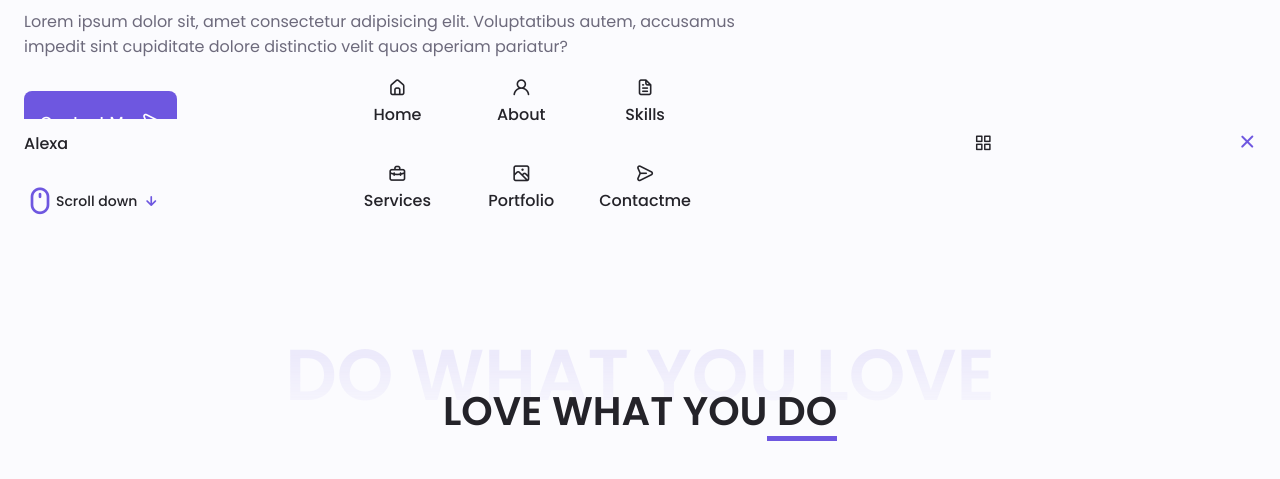
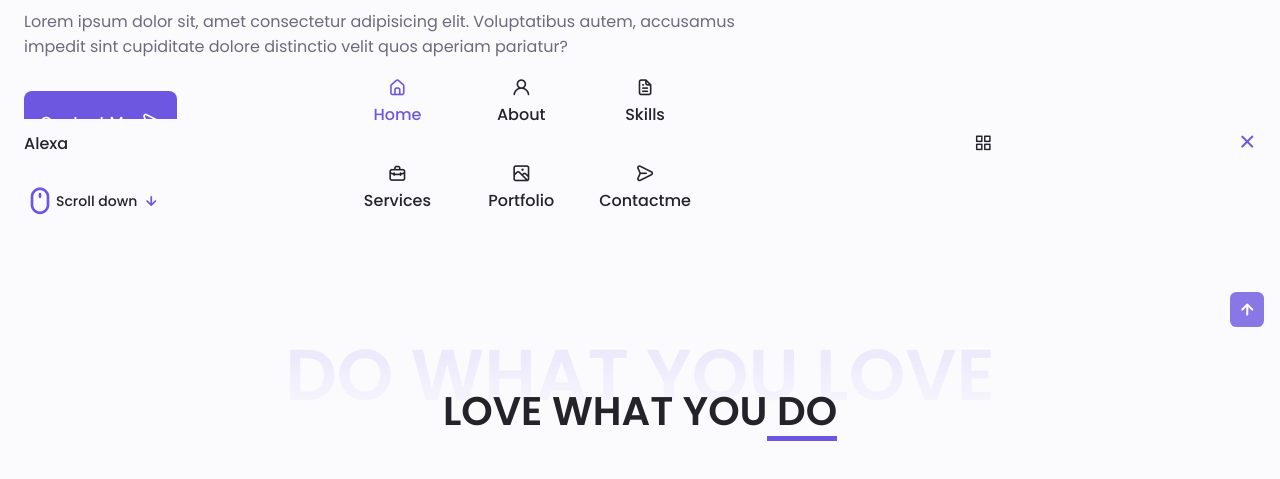
Before and after one commit to mehmetbasak/portfolio-web, a plain HTML site: page index.html in a window 1280 px wide. Shown: the part 633-1112 px from the top of the page. Drawn offline with nearby package versions, Linux system fonts and the light colour scheme.

Commit message:
SHOW SCROLL has been added

```diff
--- a/assets/css/style.css
+++ b/assets/css/style.css
@@ -241,6 +241,14 @@ img {
 
 
 /* Active Link */
+
+.active-link{
+  color: var(--first-color);
+}
+
+.scroll-header{
+  box-shadow:  0 -1px 4px rgba(0, 0, 0, .15);
+}
 
 /*Change Background color*/
 
@@ -1273,3 +1281,31 @@ color: var(--first-color-lighter);
 .footer__social{
   color: #fff;
 }
+
+.scrollup{
+  position: fixed;
+  right: 1rem;
+  bottom: -20%;
+  background-color: var(--first-color);
+  opacity: .8;
+  padding: 0 .3rem;
+  border-radius: .4rem;
+  z-index: var(--z-tooltip);
+  transition: .4s;
+}
+
+.scrollup:hover{
+  background-color: var(--first-color-alt);
+}
+
+.scrollup__icon{
+  font-size:1.5rem ;
+  color: #fff;
+}
+
+
+/* ====SHOW SCROLL===== */
+
+.show-scroll{
+  bottom: 5rem;
+}
--- a/assets/js/main.js
+++ b/assets/js/main.js
@@ -119,6 +119,10 @@ let swiperPortfolio = new Swiper('.portfolio__container', {
 
   });
 
+
+
+
+
 // =================TESTIMONIAL===================
 
 let swiperTestimonial = new Swiper('.testimonial__container', {
@@ -138,3 +142,56 @@ let swiperTestimonial = new Swiper('.testimonial__container', {
         }
     }
   });
+
+// =================SCROLL SECTIONS ACTIVE LINK===================
+
+const sections = document.querySelectorAll('section[id]')
+
+function scrollActive(){
+    const scrollY=window.pageYOffset
+
+    sections.forEach(current=> {
+        const sectionHeight = current.offsetHeight
+        const sectionTop= current.offsetTop - 50
+        sectionId = current.getAttribute('id')
+
+        if(scrollY  > sectionTop && scrollY <= sectionTop + sectionHeight) {
+            document.querySelector('.nav__menu a[href*=' + sectionId + ']').classList.add('active-link')
+        }else{
+            document.querySelector('.nav__menu a[href*=' + sectionId + ']').classList.remove('active-link')
+        }
+
+    })
+}
+window.addEventListener('scroll',scrollActive)
+
+
+
+
+
+
+// =================CHANGE BACKGROUND COLOR===================
+function scrollHeader( ){
+    const nav=document.getElementById('header')
+
+    if(this.scrollY >=80) nav.classList.add('scroll-header');
+    else nav.classList.remove('scroll-header')
+}
+
+window.addEventListener('scroll',scrollHeader)
+
+
+
+
+
+
+
+// ==============SHOW SCROLL UP ===============
+function scrollUp( ){
+    const scrollUp=document.getElementById('scroll-up')
+
+    if(this.scrollY >=560) scrollUp.classList.add('show-scroll');
+    else scrollUp.classList.remove('show-scroll')
+}
+
+window.addEventListener('scroll',scrollUp)
--- a/index.html
+++ b/index.html
@@ -30,13 +30,13 @@
         <div class="nav__menu" id="nav-menu">
             <ul class="nav__list grid">
                 <li class="nav__item">
-                    <a href="#home" class="nav__link">
+                    <a href="#home" class="nav__link active-link">
                         <i class="uil uil-estate nav__icon"></i>Home
                     </a>
                 </li>
 
                 <li class="nav__item">
-                    <a href="#about" class="nav__link">
+                    <a href="#about" class="nav__link ">
                         <i class="uil uil-user nav__icon"></i>About
 
                     </a>
@@ -980,11 +980,11 @@
 
   </main>
 
-                        <!-- FOOTER -->
-
 
                         <!-- SCROLL TOP -->
-
+                    <a href="" class="scrollup" id="scroll-up">
+                        <i class="uil uil-arrow-up scrollup__icon"></i>
+                    </a>
 
 
                         <!-- swipper JS -->
```
